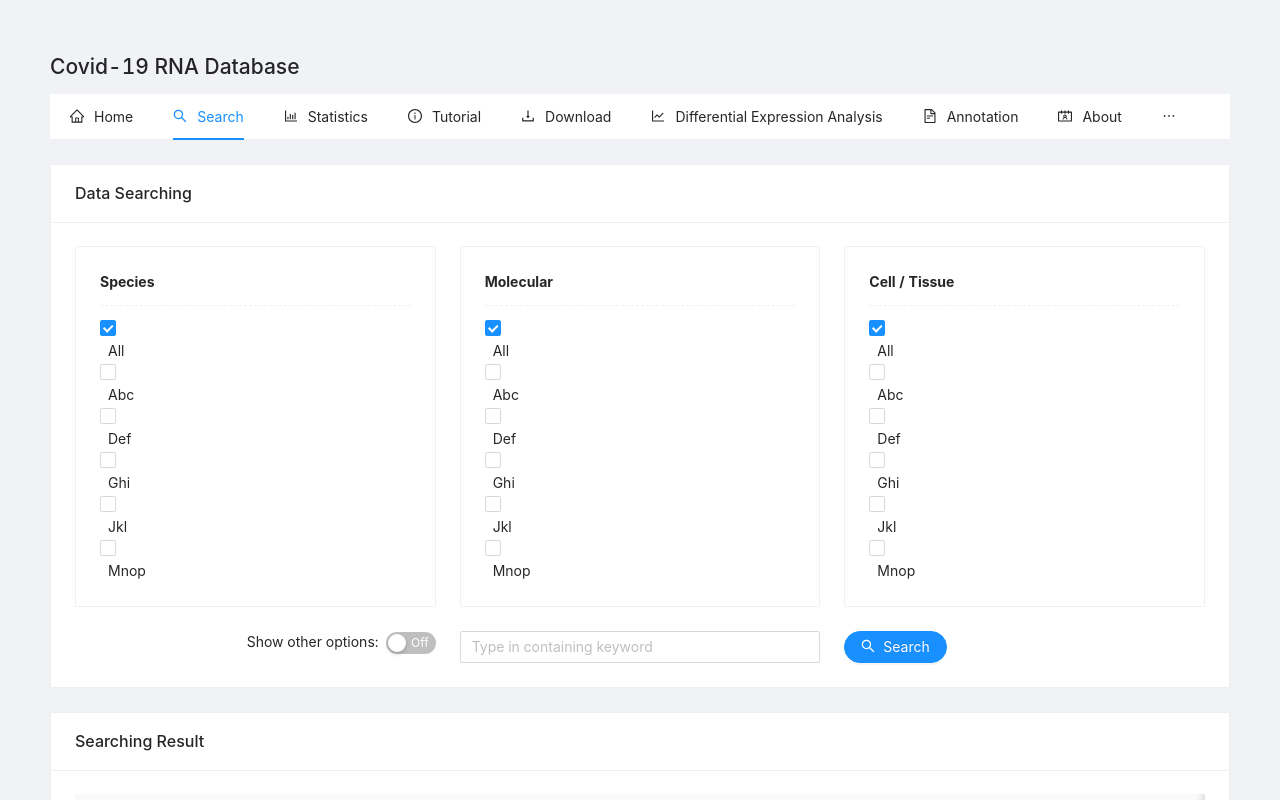
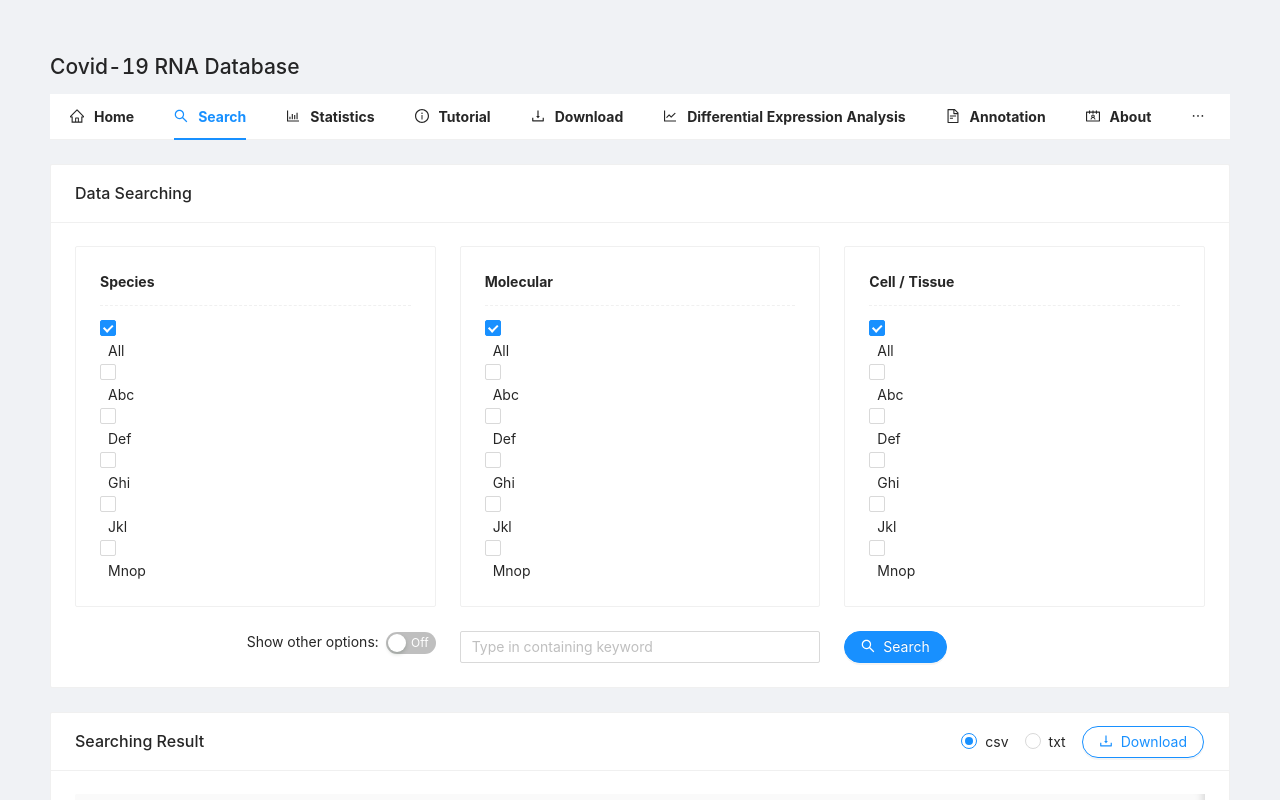
Before and after one commit to ZhangChengX/Covid-19-RNA-Database, a React (Create React App) app: page /search in a window 1280 px wide. Shown: the top 800 px of the page. Built offline with nearby package versions, Linux system fonts and the light colour scheme.

Commit message:
Add download button on searching result table

```diff
--- /dev/null
+++ b/src/components/Header.css
@@ -0,0 +1,4 @@
+
+.nav-menu li.ant-menu-item a {
+	font-weight: bold;
+}
--- a/src/components/Header.js
+++ b/src/components/Header.js
@@ -4,6 +4,7 @@ import { Link, withRouter } from 'react-router-dom';
 
 import { HomeOutlined, SearchOutlined, BarChartOutlined, InfoCircleOutlined, DownloadOutlined, LineChartOutlined, FileTextOutlined, ContactsOutlined, MailOutlined } from '@ant-design/icons';
 
+import './Header.css';
 
 class Header extends React.Component {
 
@@ -26,7 +27,7 @@ class Header extends React.Component {
 		return (
 			<>
 				<h1>Covid-19 RNA Database</h1>
-				<Menu onClick={this.handleClick} selectedKeys={[this.state.activeKey]} mode="horizontal">
+				<Menu onClick={this.handleClick} selectedKeys={[this.state.activeKey]} mode="horizontal" className="nav-menu">
 			        <Menu.Item key="home" icon={<HomeOutlined />}>
 			          <Link to="/">Home</Link>
 			        </Menu.Item>
--- /dev/null
+++ b/src/components/Result.css
@@ -0,0 +1,10 @@
+
+.data-search {
+	position: relative;
+}
+
+.download-box {
+	position: absolute;
+    top: 13px;
+    right: 25px;
+}
--- a/src/components/Result.js
+++ b/src/components/Result.js
@@ -1,6 +1,9 @@
 import React from 'react'
-import { Card, Table } from 'antd';
+import { Card, Table, Button, Radio } from 'antd';
 
+import { DownloadOutlined } from '@ant-design/icons';
+
+import './Result.css';
 
 const dataSource = [
   {
@@ -59,11 +62,35 @@ const columns = [
 
 class Search extends React.Component {
 
+  constructor(props){
+    super(props);
+    this.state = {downloadFileType: "csv"};
+  }
+
 	render() {
-		// const { current } = this.state;
+
+    const downloadCheckBoxOnChange = (e) => {
+      // console.log(e.target.value);
+      this.setState({
+        downloadFileType: e.target.value
+      });
+    };
+
+    const downloadBtnOnClick = (e) => {
+      console.log(this.state.downloadFileType);
+    };
 
 		return (
 			<Card title="Searching Result" className="data-search">
+        <div className="download-box">
+          <Radio.Group onChange={downloadCheckBoxOnChange} value={this.state.downloadFileType}>
+            <Radio value={"csv"}>csv</Radio>
+            <Radio value={"txt"}>txt</Radio>
+          </Radio.Group>
+          <Button type="primary" shape="round" icon={<DownloadOutlined />} onClick={downloadBtnOnClick} ghost>
+            Download
+          </Button>
+        </div>
 				<Table dataSource={dataSource} columns={columns} scroll={{ x: 1500 }} />
 			</Card>
 		);
```
